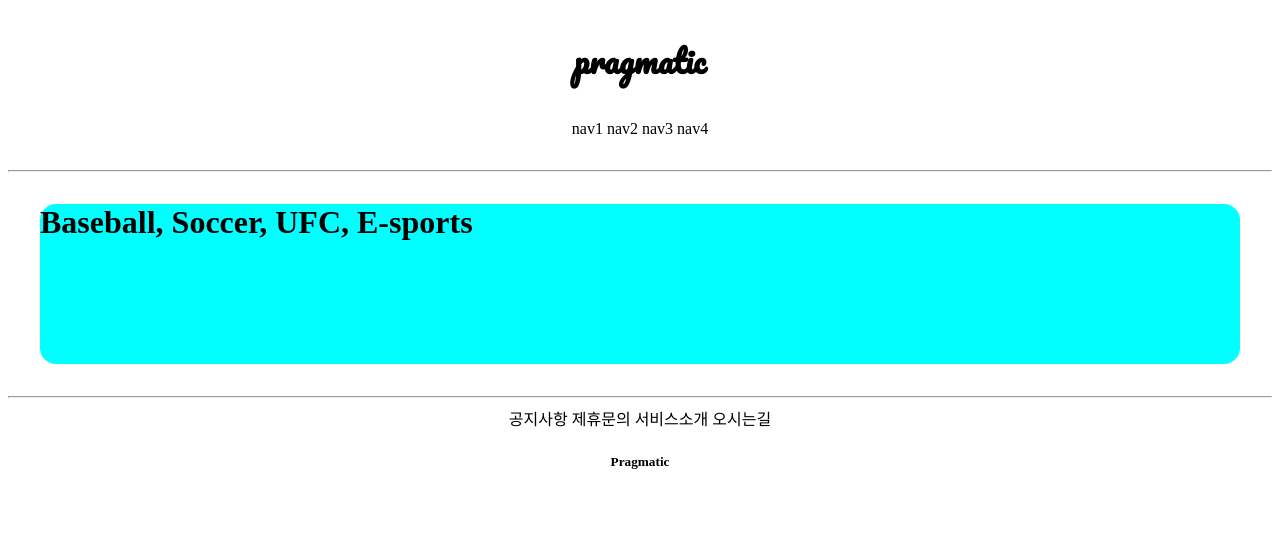
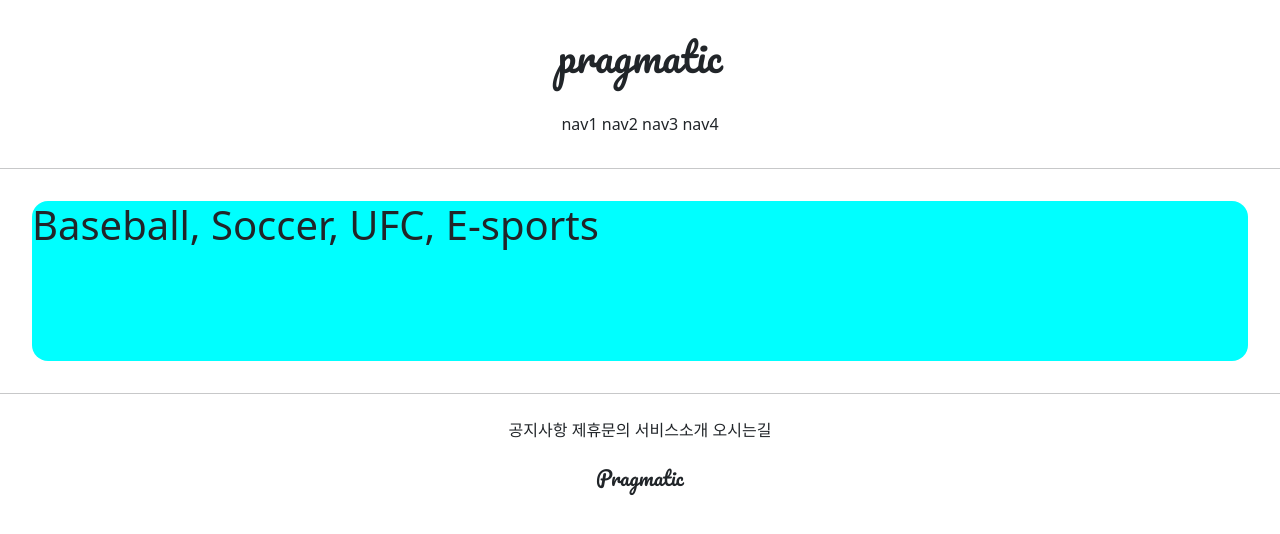
Before and after one commit to 66news99/bbqqweb, a Django app: page /accounts/favorite_sports/ in a window 1280 px wide. Shown: the top 534 px of the page. Run offline with Django 3.2, Linux system fonts and the light colour scheme; parts of the project's set-up code (start-up, migrations or seed data) failed here and were passed over.

Commit message:
7/6 3ban class commit 5

```diff
--- a/templates/footer.html
+++ b/templates/footer.html
@@ -1,12 +1,12 @@
 <div style="text-align: center">
 
-    <div>
+    <div style="margin-top: 1.5rem">
         <span>공지사항</span>
         <span>제휴문의</span>
         <span>서비스소개</span>
         <span>오시는길</span>
     </div>
-    <div style="margin: 1.5rem 0;">
+    <div style="margin: 1.5rem 0; font-family: 'Pacifico', cursive;">
         <h5>Pragmatic</h5>
     </div>
 
--- a/templates/head.html
+++ b/templates/head.html
@@ -5,8 +5,7 @@
     <title>Title</title>
 
     {#  BOOTSTRAP LINK #}
-    <link href="https://cdn.jsdelivr.net/npm/bootstrap@5.0.2/dist/css/bootstrap.min.css">
-    <link rel="stylesheet" integrity="sha384-EVSTQN3/azprG1Anm3QDgpJLIm9Nao0Yz1ztcQTwFspd3yD65VohhpuuCOmLASjC" crossorigin="anonymous">
+    <link href="https://cdn.jsdelivr.net/npm/bootstrap@5.0.2/dist/css/bootstrap.min.css" rel="stylesheet" integrity="sha384-EVSTQN3/azprG1Anm3QDgpJLIm9Nao0Yz1ztcQTwFspd3yD65VohhpuuCOmLASjC" crossorigin="anonymous">
 
     {#  Google font LINK #}
     <link rel="preconnect" href="https://fonts.googleapis.com">
```
